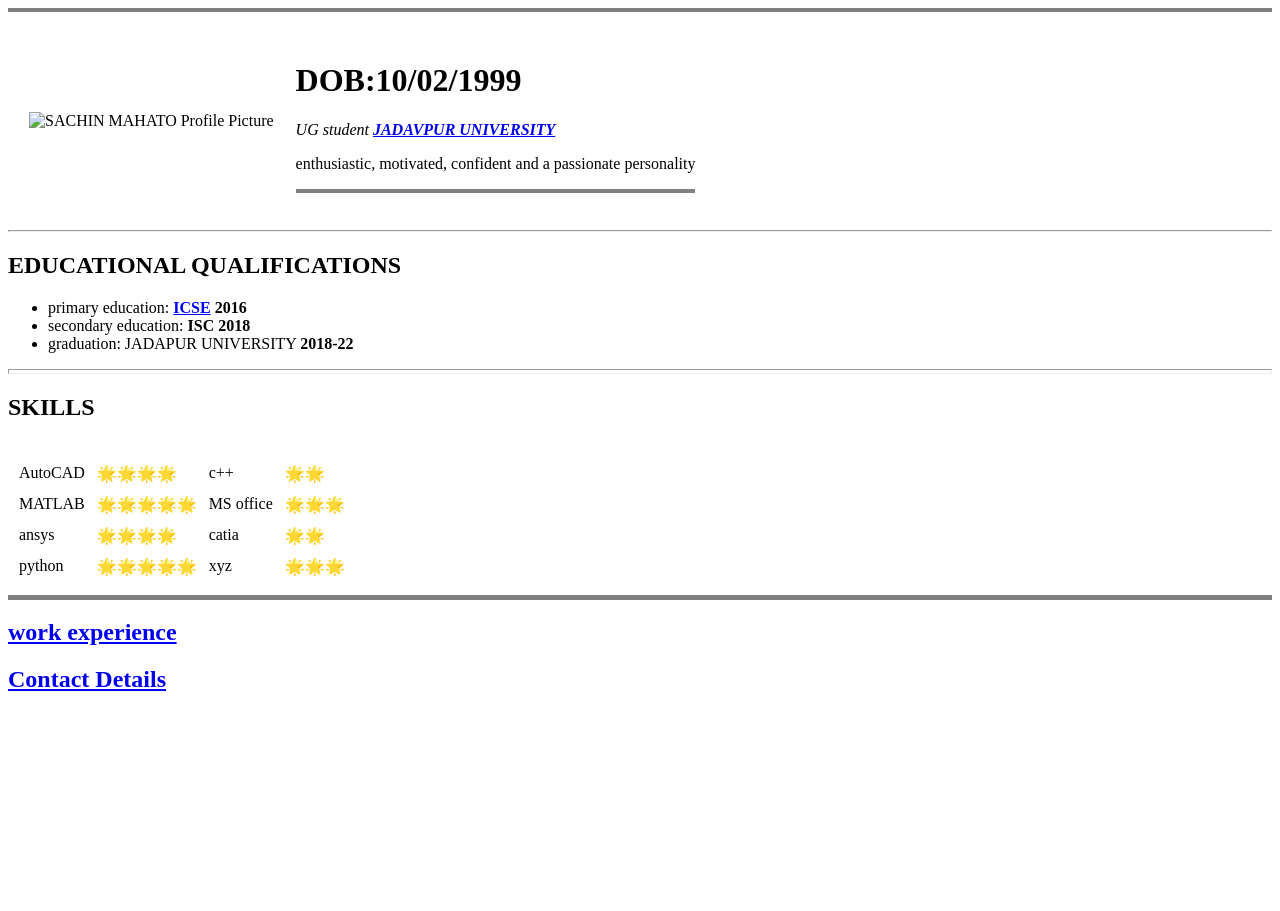
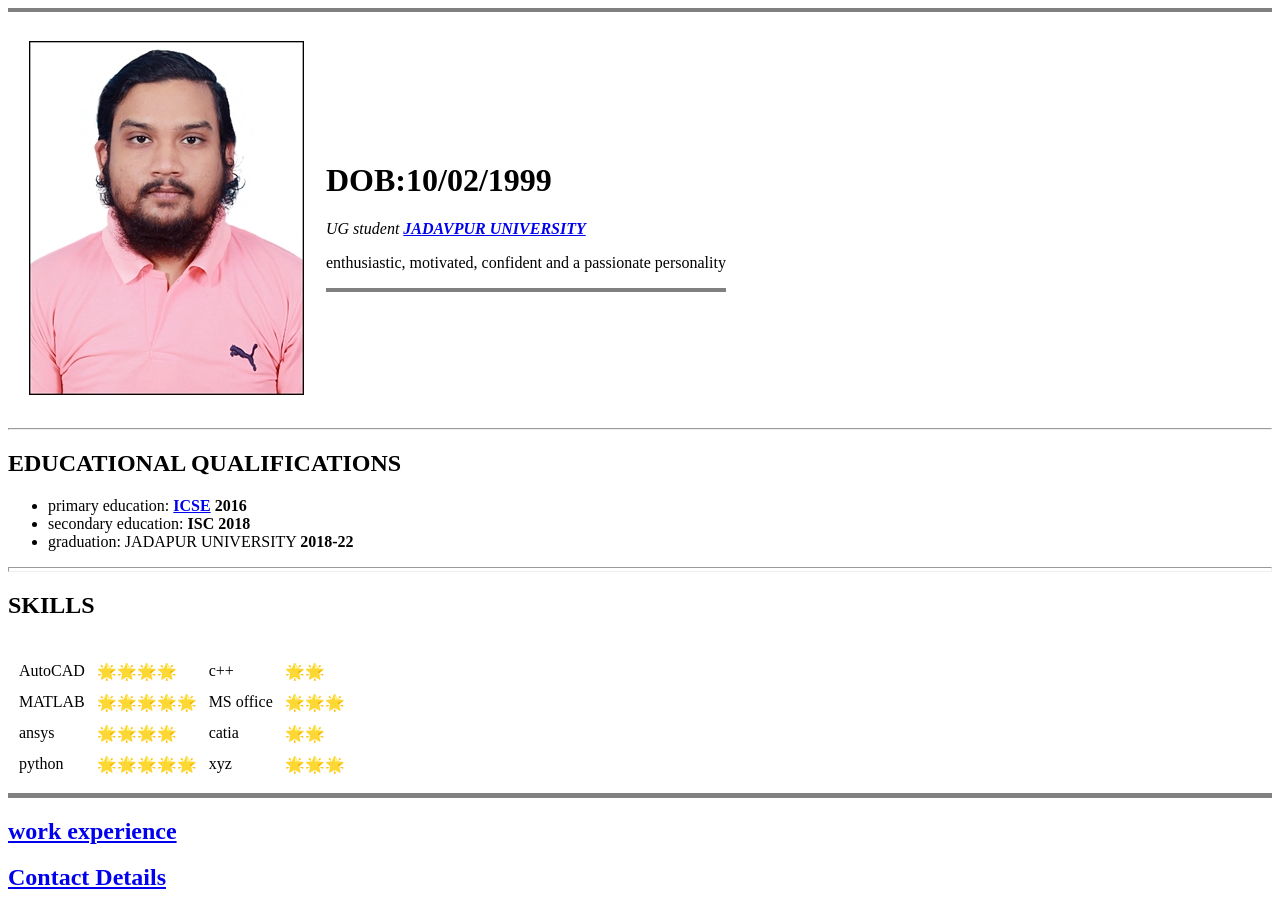
Before and after one commit to sachin12m/CV, a plain HTML site: page index.html in a window 1280 px wide. Before the commit the page ends 800 px from the top, so only its background shows below. Drawn offline with Linux system fonts and the light colour scheme.

Commit message:
Update index.html

```diff
--- a/index.html
+++ b/index.html
@@ -7,7 +7,7 @@
     <hr size="4" noshade/>
   <table cellspacing="20">
     <tr>
-      <td>  <img src="images/candidate pic.jpg" alt="SACHIN MAHATO Profile Picture"></td>
+      <td>  <img src="candidate pic.jpg" alt="SACHIN MAHATO Profile Picture"></td>
       <td><h1> DOB:10/02/1999 </h1>
       <p><em> UG student <strong><a href="http://www.jaduniv.edu.in/">JADAVPUR UNIVERSITY</a> </strong></em></p>
 
```
